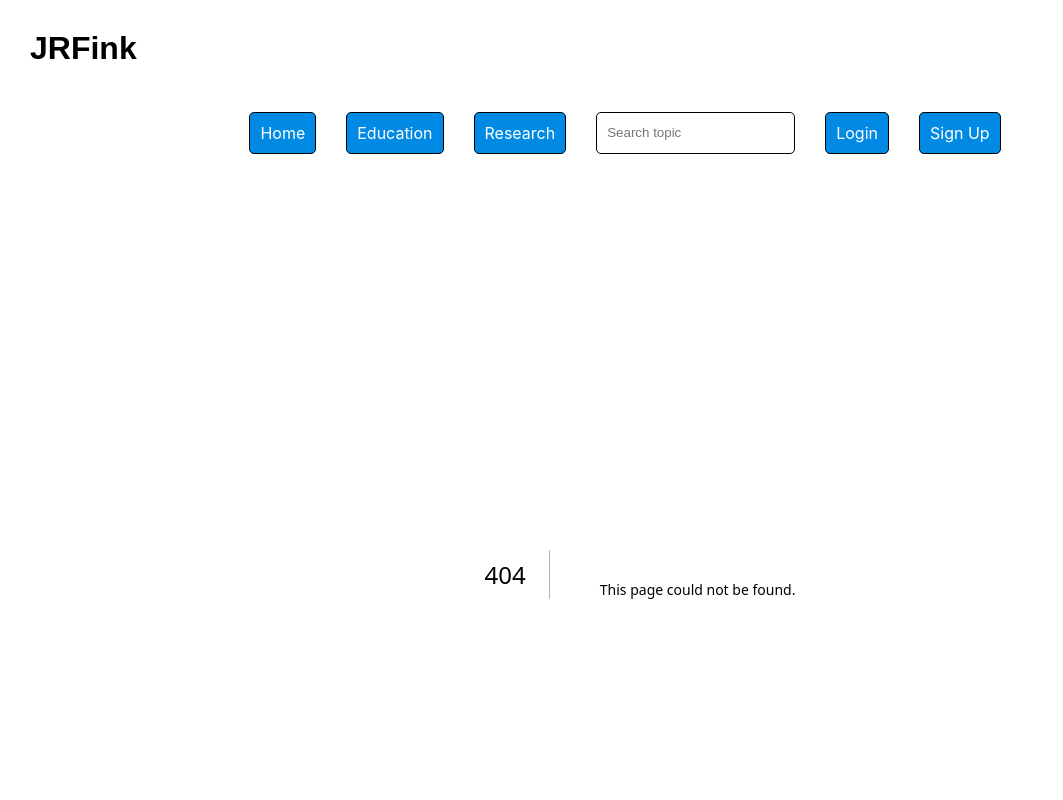
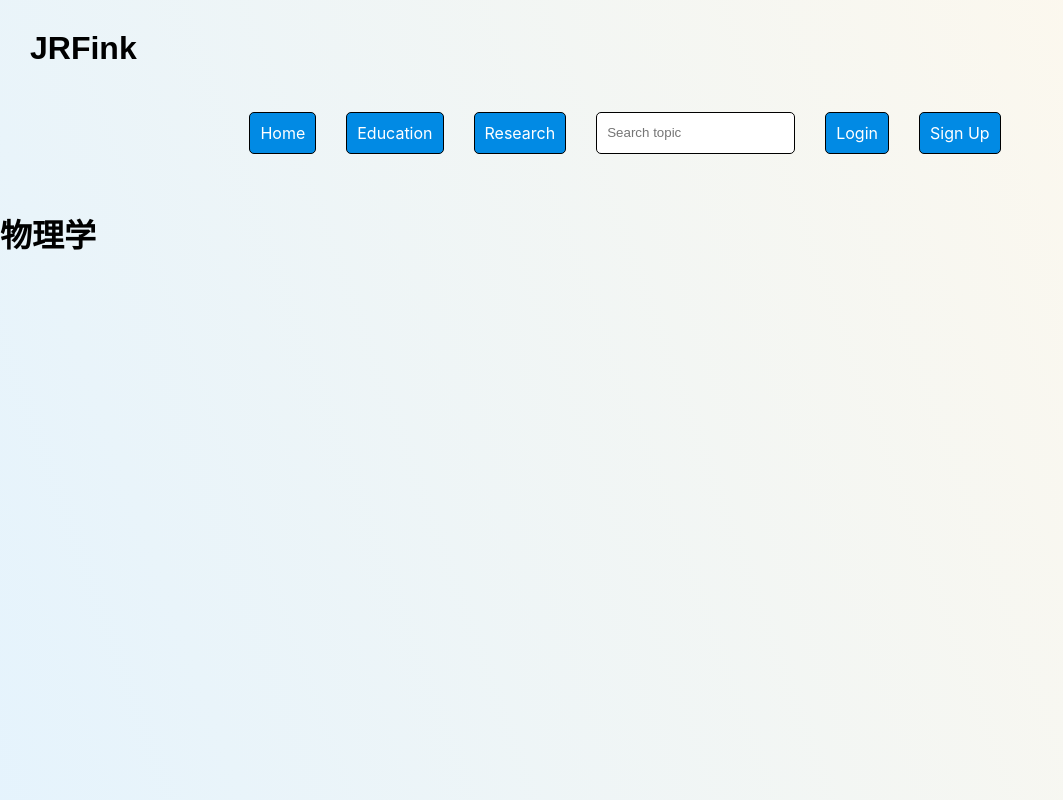
Before and after one commit to JRFink/jrfphyspagesnew, a Next.js app: page /glob/cn in a window 1280 px wide. Before the commit this address had no page. Shown: the top 800 px of the page, without its empty margins (0-1063 px from the left). Built offline with nearby package versions, Linux system fonts and the light colour scheme.

Commit message:
Create index.tsx

```diff
--- /dev/null
+++ b/pages/glob/cn/index.tsx
@@ -0,0 +1,11 @@
+const CnHome = () =>  {
+    return (
+        <>
+           <h1>
+               物理学
+           </h1>
+        </>
+    );
+}
+
+export default CnHome;
```
